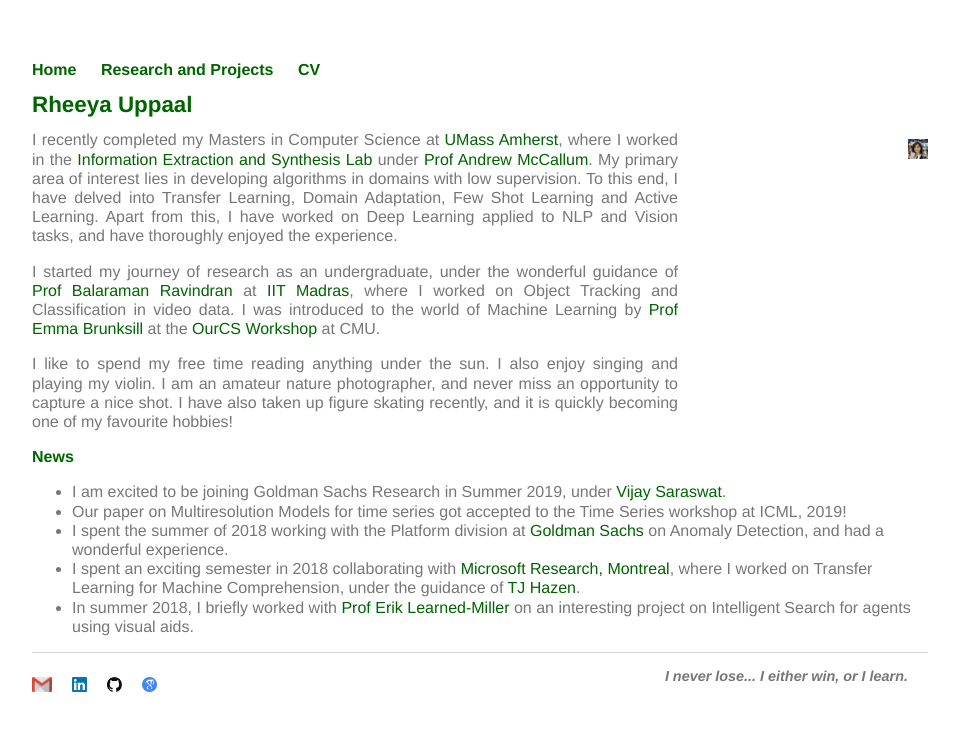
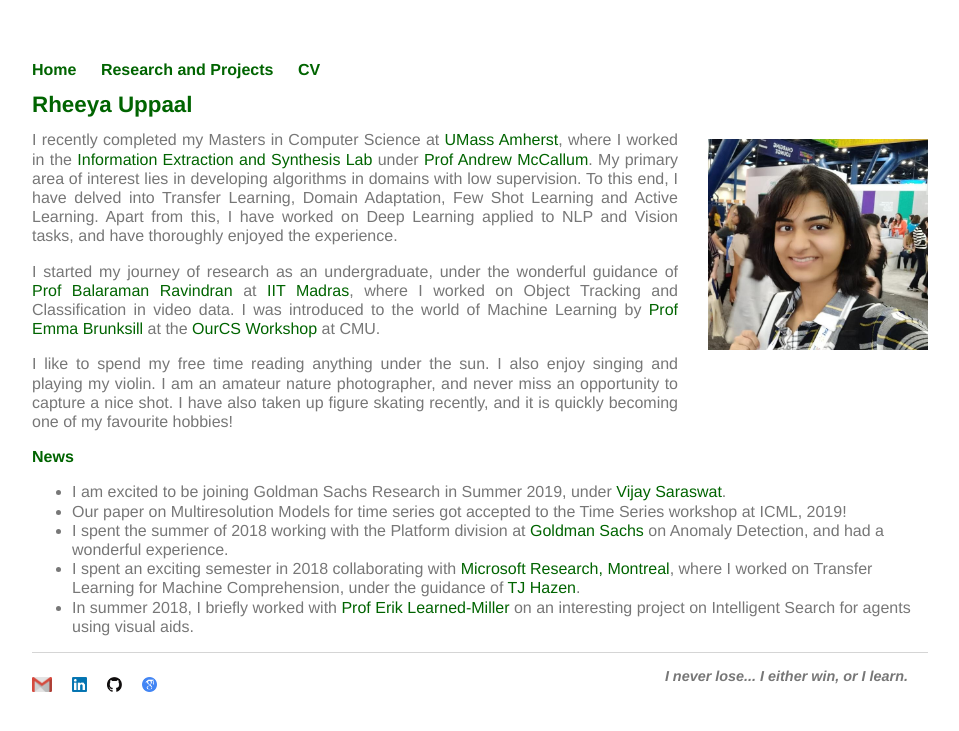
Before and after one commit to Uppaal/Uppaal.github.io, a Jekyll site: the page built from index.html, in a window 1280 px wide. Shown: the top 731 px of the page, without its empty margins (160-1119 px from the left). Built offline with Jekyll 4.4.1, drawn with Linux system fonts in a browser that asks for light colours.

Commit message:
Update index.html

```diff
--- a/index.html
+++ b/index.html
@@ -5,7 +5,7 @@ title: Rheeya Uppaal
 <div class="blurb">
 	<h1>Rheeya Uppaal</h1>
 
-	<img src="images/IESL.jpeg" style="float:right" src="R2.jpeg" alt="picture" class="inline" width="20c0" style="padding-top: 0px; padding-bottom: 10px; padding-left: 40px; padding-right: 10px">
+	<img src="images/IESL.jpeg" style="float:right" src="R2.jpeg" alt="picture" class="inline" width="220" style="padding-top: 0px; padding-bottom: 10px; padding-left: 40px; padding-right: 10px">
 
 
 <!-- 	I am a Machine Learning Researcher at Goldman Sachs Research, where I work on ... -->
```
